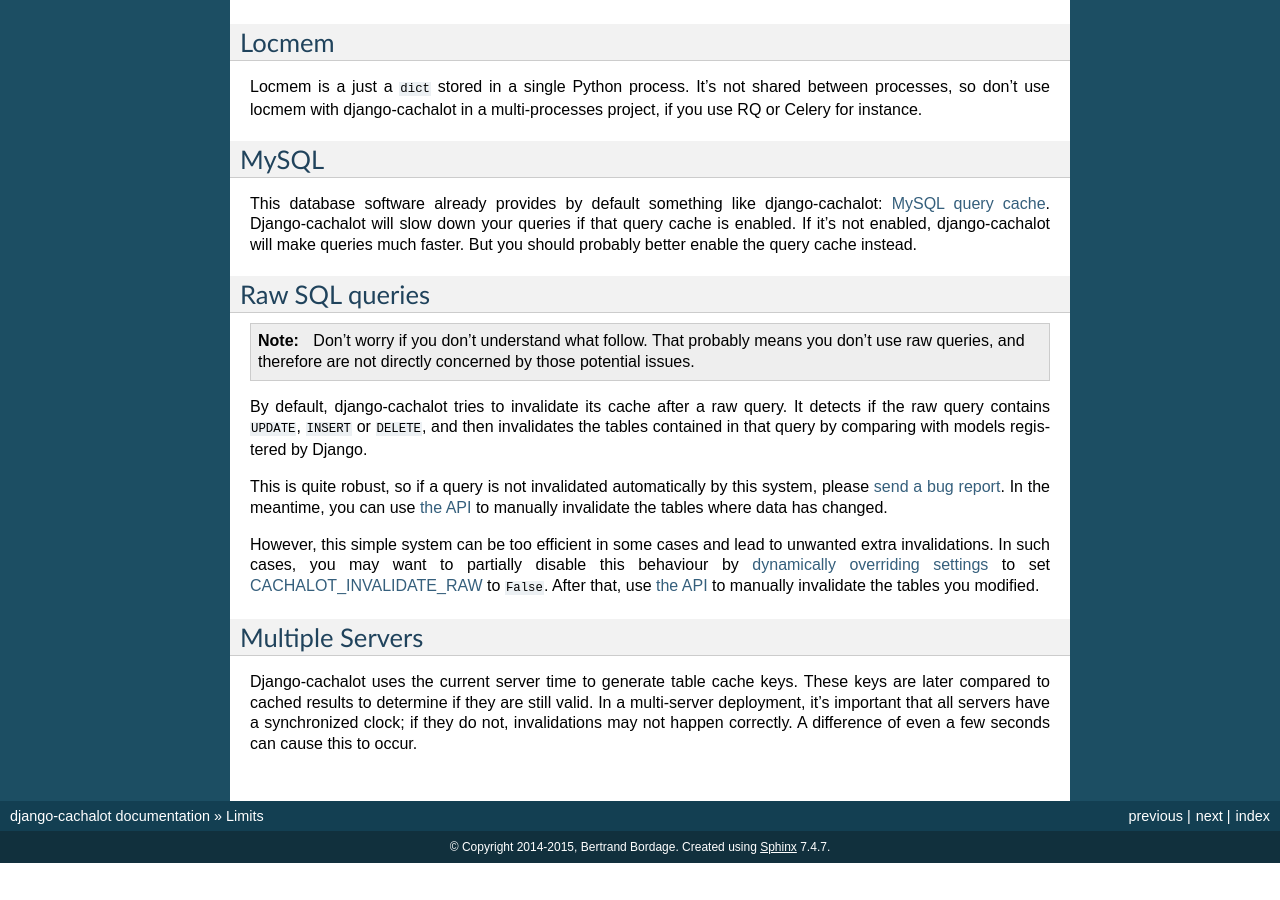
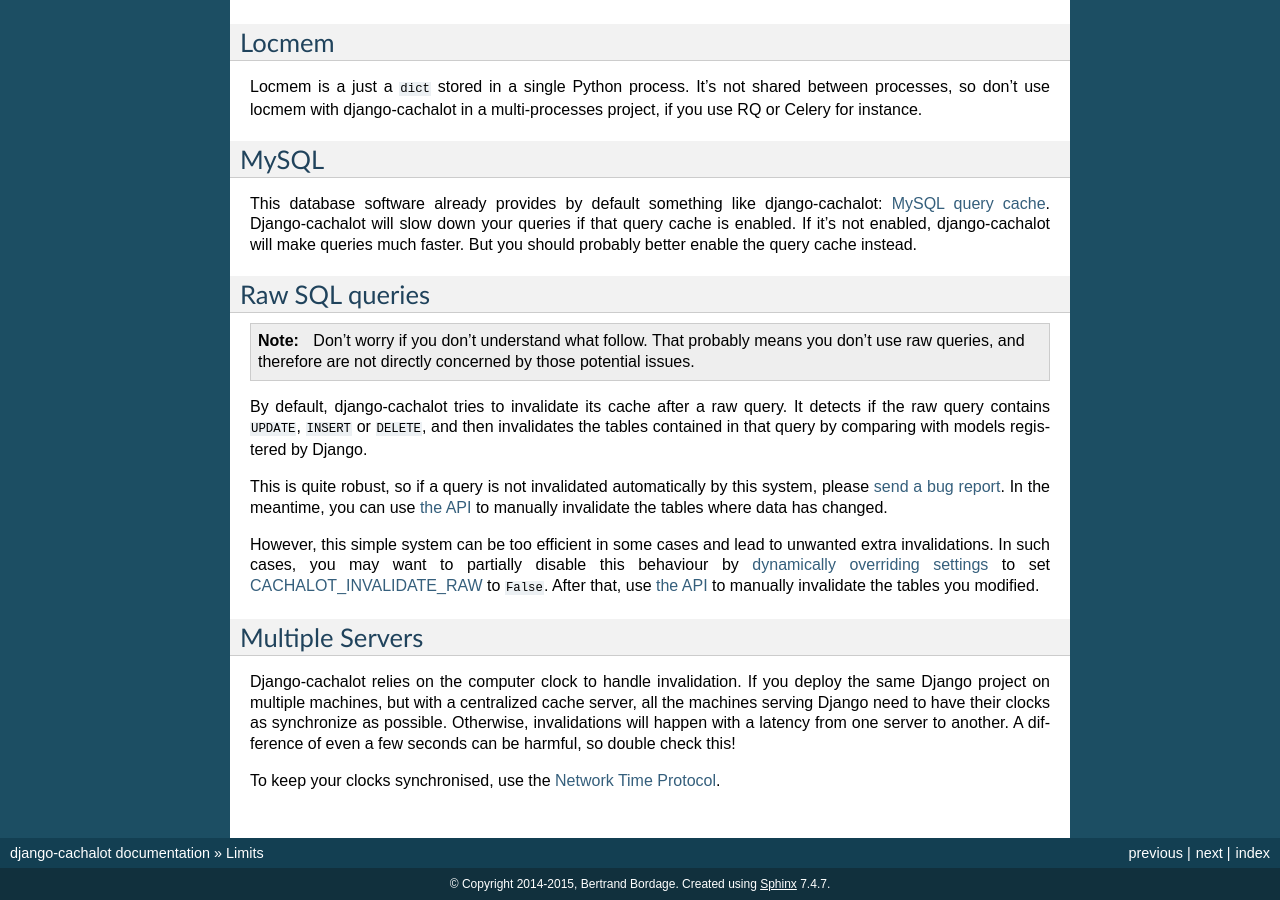
Before and after one commit to noripyt/django-cachalot, a Sphinx documentation site: the page built from docs/limits.rst, in a window 1280 px wide and 900 px high, scrolled down 720 px. Built offline with Sphinx 7.4.7, drawn with Linux system fonts in a browser that asks for light colours; pages that are not in the unit, such as notebooks, are missing from menus; the version number could not be read and is left out; before the commit the page ends 1583 px from its top, so only the background shows below that.

Commit message:
Updates docs.

```diff
--- a/docs/limits.rst
+++ b/docs/limits.rst
@@ -91,10 +91,14 @@
 you modified.
 
 Multiple Servers
-...............
+................
 
-Django-cachalot uses the current server time to generate table cache keys.
-These keys are later compared to cached results to determine if they are
-still valid. In a multi-server deployment, it's important that all servers
-have a synchronized clock; if they do not, invalidations may not happen
-correctly. A difference of even a few seconds can cause this to occur.
+Django-cachalot relies on the computer clock to handle invalidation.
+If you deploy the same Django project on multiple machines,
+but with a centralized cache server, all the machines serving Django need
+to have their clocks as synchronize as possible.
+Otherwise, invalidations will happen with a latency from one server to another.
+A difference of even a few seconds can be harmful, so double check this!
+
+To keep your clocks synchronised, use the
+`Network Time Protocol <http://en.wikipedia.org/wiki/Network_Time_Protocol>`_.
```
